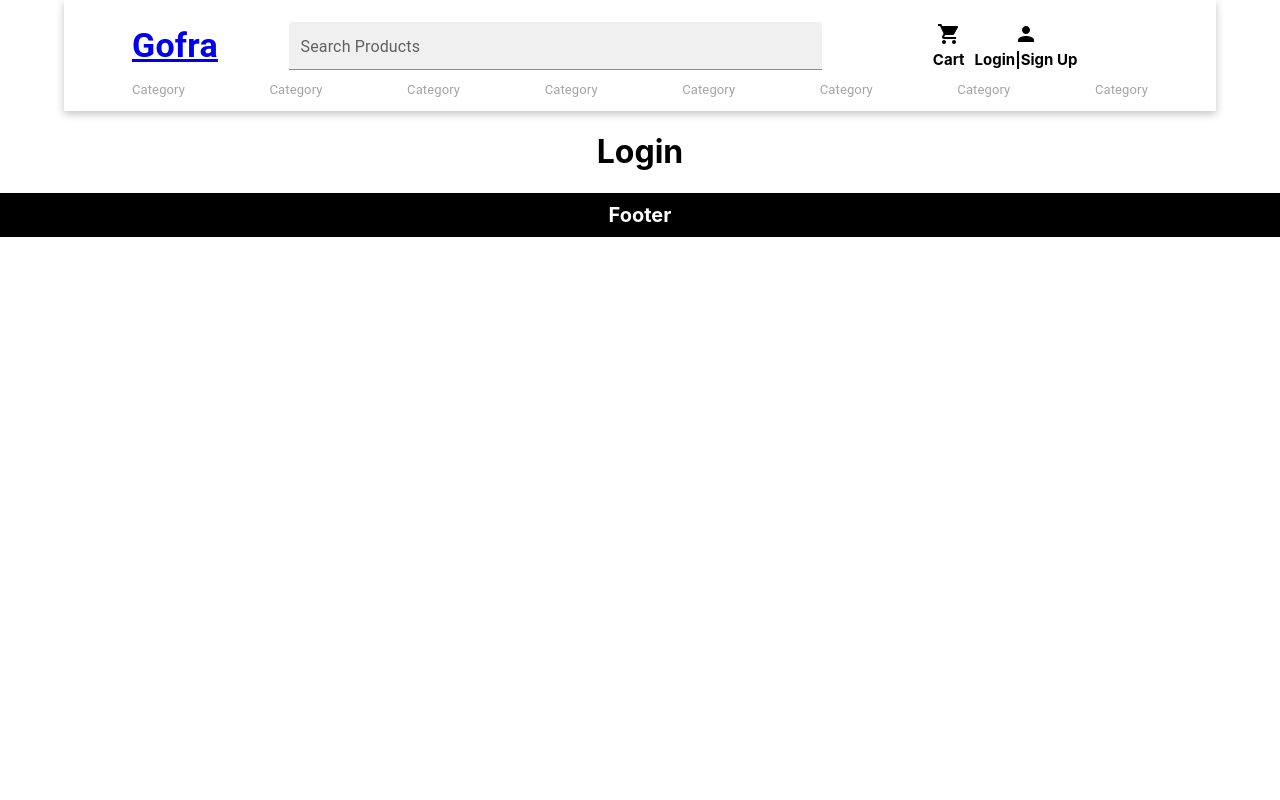
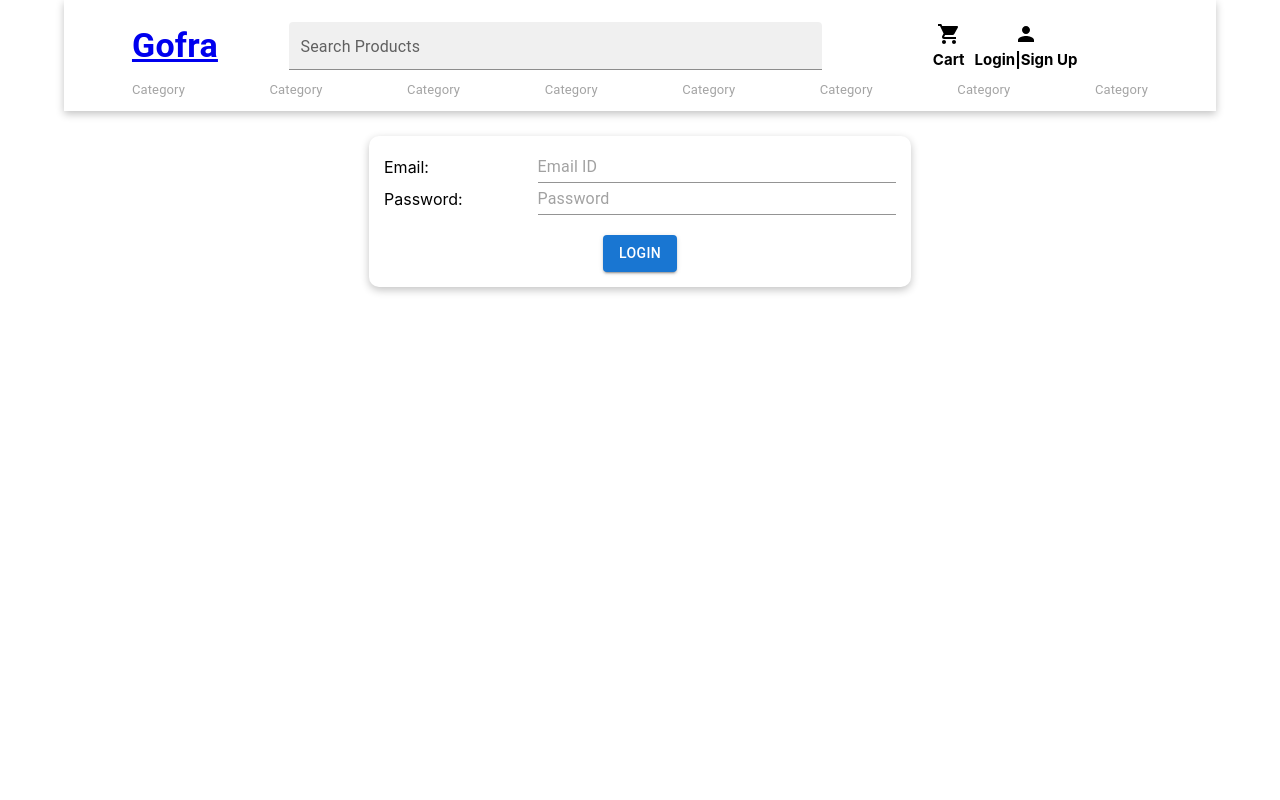
Before and after one commit to ishanyadav13290/gofra-samples, a React (Create React App) app: page /login in a window 1280 px wide. Shown: the top 800 px of the page. Built offline with nearby package versions, Linux system fonts and the light colour scheme; no server answers.

Commit message:
login functionality added

```diff
--- /dev/null
+++ b/src/components/Authorisation/Login.jsx
@@ -0,0 +1,70 @@
+import { Button, Input } from "@mui/material";
+import { Box } from "@mui/system";
+import axios from "axios";
+import { useContext, useEffect, useRef, useState } from "react";
+import { Navigate } from "react-router-dom";
+import { AuthContext } from "../Context/Contexts";
+
+export default function Login(){
+    let {isAuth,setAuth, cart, setUserName} = useContext(AuthContext)
+  let Email = useRef(null);
+  let Pass = useRef("");
+
+  let [users,setUsers] = useState([])
+
+  useEffect(()=>{
+    (async ()=>{
+        let temp=await axios.get("https://sedate-laced-chestnut.glitch.me/users")
+        setUsers(temp.data)
+    })()
+  },[])
+    function Login(){
+       let email= Email.current.childNodes[0].value;
+       let pass = Pass.current.childNodes[0].value;
+        users.forEach(element => {
+            if(email == element.email && pass == element.password){
+                setAuth(true)
+                setUserName(element.name)
+            }
+        });
+    }
+  if(isAuth) return <Navigate to="/" />
+  return (
+    <Box m={"2% 0"} height={"100vh"}>
+      <Box
+        boxShadow={"rgba(0, 0, 0, 0.24) 0px 3px 8px"}
+        width={"40%"}
+        m={"auto"}
+        p={"15px"}
+        borderRadius={"10px"}
+      >
+
+        <Box
+          display={"flex"}
+          alignItems={"center"}
+          justifyContent={"space-between"}
+        >
+          <label>Email: </label>
+          <Box width={"70%"}>
+            <Input ref={Email} sx={{ width: "100%" }} placeholder="Email ID" />
+          </Box>
+        </Box>
+        <Box
+          display={"flex"}
+          alignItems={"center"}
+          justifyContent={"space-between"}
+        >
+          <label>Password: </label>
+          <Box width={"70%"}>
+            <Input type="password" ref={Pass} sx={{ width: "100%" }} placeholder="Password" />
+          </Box>
+        </Box>
+
+        <br />
+        <Button variant="contained" onClick={Login}>
+          Login
+        </Button>
+      </Box>
+    </Box>
+  );
+}
--- a/src/components/Routes/Routes.jsx
+++ b/src/components/Routes/Routes.jsx
@@ -1,4 +1,5 @@
 import { Route, Routes } from "react-router-dom";
+import Login from "../Authorisation/Login";
 import SignUp from "../Authorisation/SignUp";
 import Cart from "../Cart/Cart";
 import HomePage from "../Landing Page/HomePage";
@@ -6,7 +7,7 @@ import HomePage from "../Landing Page/HomePage";
 export default function AllRoutes(){
     return <Routes>
     <Route path="/" element=<HomePage /> />
-    <Route path="/login" element=<h1>Login</h1> />
+    <Route path="/login" element=<Login /> />
     <Route path="/cart" element=<Cart /> />
     <Route path="/cart" element=<h1>Cart</h1> />
     <Route path="/signup" element=<SignUp /> />
```
